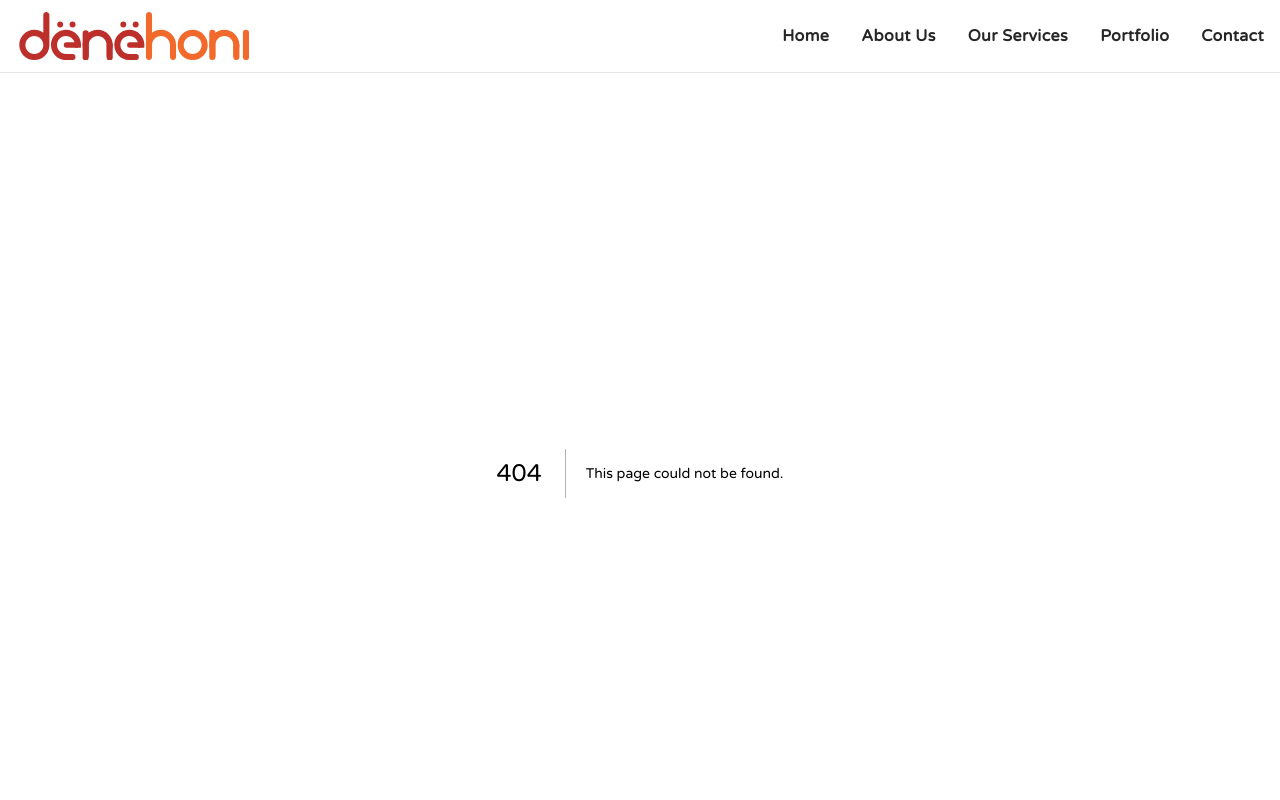
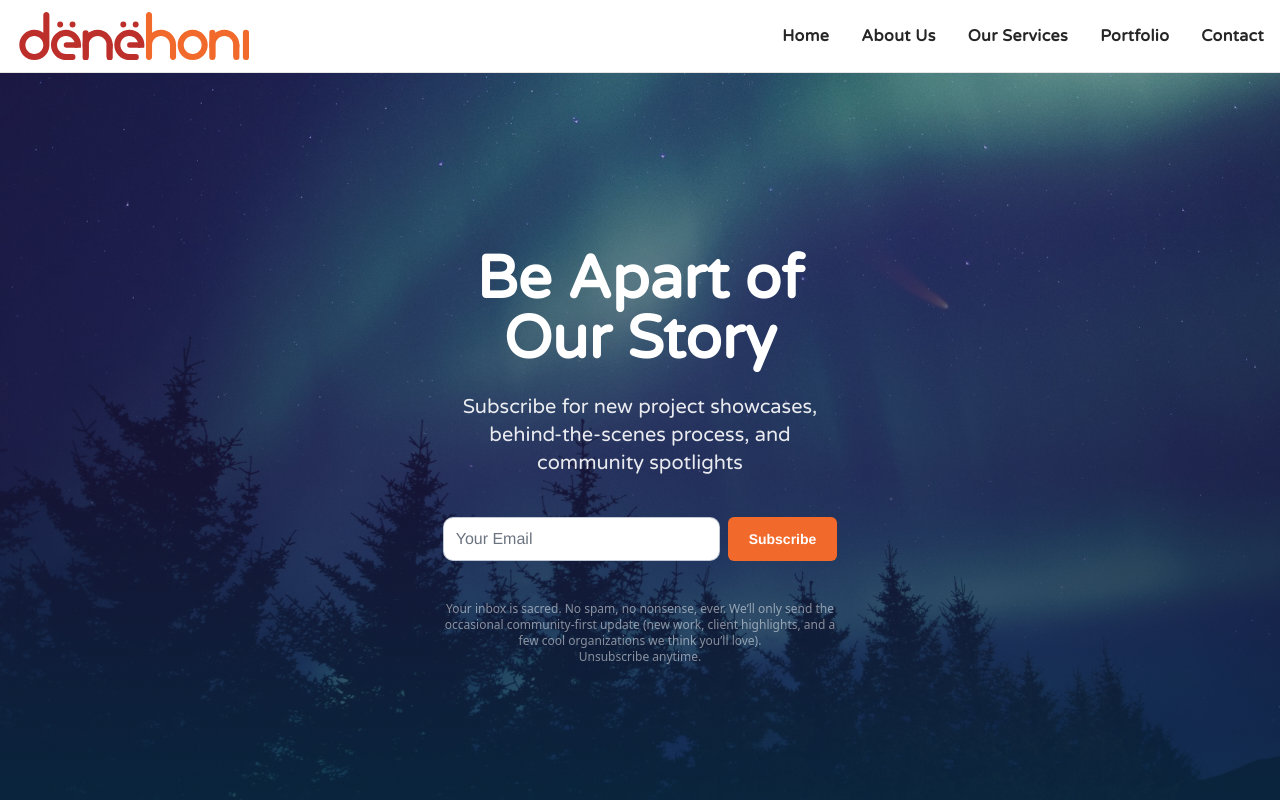
Before and after one commit to liquidtrends/denehoni, a Next.js app: page /newsletter in a window 1280 px wide. Before the commit this address had no page. Shown: the top 800 px of the page. Built offline with nearby package versions, Linux system fonts and the light colour scheme.

Commit message:
add newsletter page

```diff
--- a/app/globals.css
+++ b/app/globals.css
@@ -125,3 +125,41 @@
      -1px -1px 2px rgba(0, 0, 0, 0.4);
   }
 }
+
+#mc_embed_signup {
+  background: transparent;
+  clear: left;
+  font: 14px Helvetica, Arial, sans-serif;
+  max-width: 600px;
+}
+
+#mc_embed_signup .mc-title {
+  font-size: 28px;
+  margin: 0 0 12px;
+}
+
+#mc_embed_signup label {
+  display: block;
+  margin-bottom: 6px;
+}
+
+#mc_embed_signup input[type="email"] {
+  width: 100%;
+  height: 44px;
+  padding: 0 12px;
+  border-radius: 10px;
+  border: 1px solid rgba(148, 163, 184, 0.6);
+}
+
+#mc_embed_signup .button,
+#mc_embed_signup input[type="submit"] {
+  margin-top: 12px;
+  height: 44px;
+  padding: 0 16px;
+  border-radius: 10px;
+  border: 0;
+  background: #F16A2C;
+  color: white;
+  font-weight: 600;
+  cursor: pointer;
+}
--- /dev/null
+++ b/app/newsletter/page.js
@@ -0,0 +1,34 @@
+// app/about/page.js
+import Image from "next/image";
+import MailChimp from '@/components/MailChimp'
+
+
+export const metadata = {
+  title: "Newsletter",
+  description:
+    "About Dene Honi — Vision, Mission, Values, Story, and Founders.",
+};
+
+export default function AboutPage() {
+  return (
+    <article className="bg-white">
+      <section
+        className="relative overflow-hidden bg-top bg-cover text-white py-20 h-screen"
+        style={{
+          backgroundImage: "url('/services-bg.jpg')",
+        }}
+      >
+        <div className="absolute inset-0 bg-gradient-to-t from-sky-950/85 via-indigo-950/70 to-indigo-900/40" />
+
+        <div className="relative container py-16 md:py-24 text-center w-1/3">
+          <h1 className="font-varela text-4xl md:text-6xl font-bold">Be Apart of Our Story</h1>
+          <p className="font-varela mx-auto mt-6 max-w-3xl text-xl text-white/90">
+            Subscribe for new project showcases, behind-the-scenes process, and community spotlights
+          </p>
+          <MailChimp/>
+          <p className="pt-10 text-xs opacity-50">Your inbox is sacred. No spam, no nonsense, ever. We’ll only send the occasional community-first update (new work, client highlights, and a few cool organizations we think you’ll love). <br />Unsubscribe anytime.</p>
+        </div>
+      </section>
+    </article>
+  );
+}
--- /dev/null
+++ b/components/MailChimp.js
@@ -0,0 +1,37 @@
+export default function MailchimpEmbed() {
+  return (
+    <div id="mc_embed_shell" className="mc-shell flex justify-center">
+      <div id="mc_embed_signup" className="mc-signup pt-10 w-full max-w-xl">
+        <form
+          action="https://denehoni.us22.list-manage.com/subscribe/post?u=bb766fbc350a103f5727e5214&id=7620d95a62&f_id=00a2c2e1f0"
+          method="post"
+          id="mc-embedded-subscribe-form"
+          name="mc-embedded-subscribe-form"
+          target="_blank"
+          noValidate
+          className="w-full"
+        >
+          <div className="flex w-full items-stretch gap-2">
+            <input
+                type="email"
+                name="EMAIL"
+                id="mce-EMAIL"
+                placeholder="Your Email"
+                required
+                className="text-black w-full flex-1 h-12 appearance-none rounded-md border border-slate-300 bg-white px-4 text-black leading-none"
+            />
+
+            <button
+                type="submit"
+                name="subscribe"
+                id="mc-embedded-subscribe"
+                className="h-11 shrink-0 appearance-none rounded-md border border-transparent bg-[#F16A2C] px-5 text-white font-semibold leading-none inline-flex items-center justify-center"
+            >
+                Subscribe
+            </button>
+            </div>
+        </form>
+      </div>
+    </div>
+  )
+}
```
